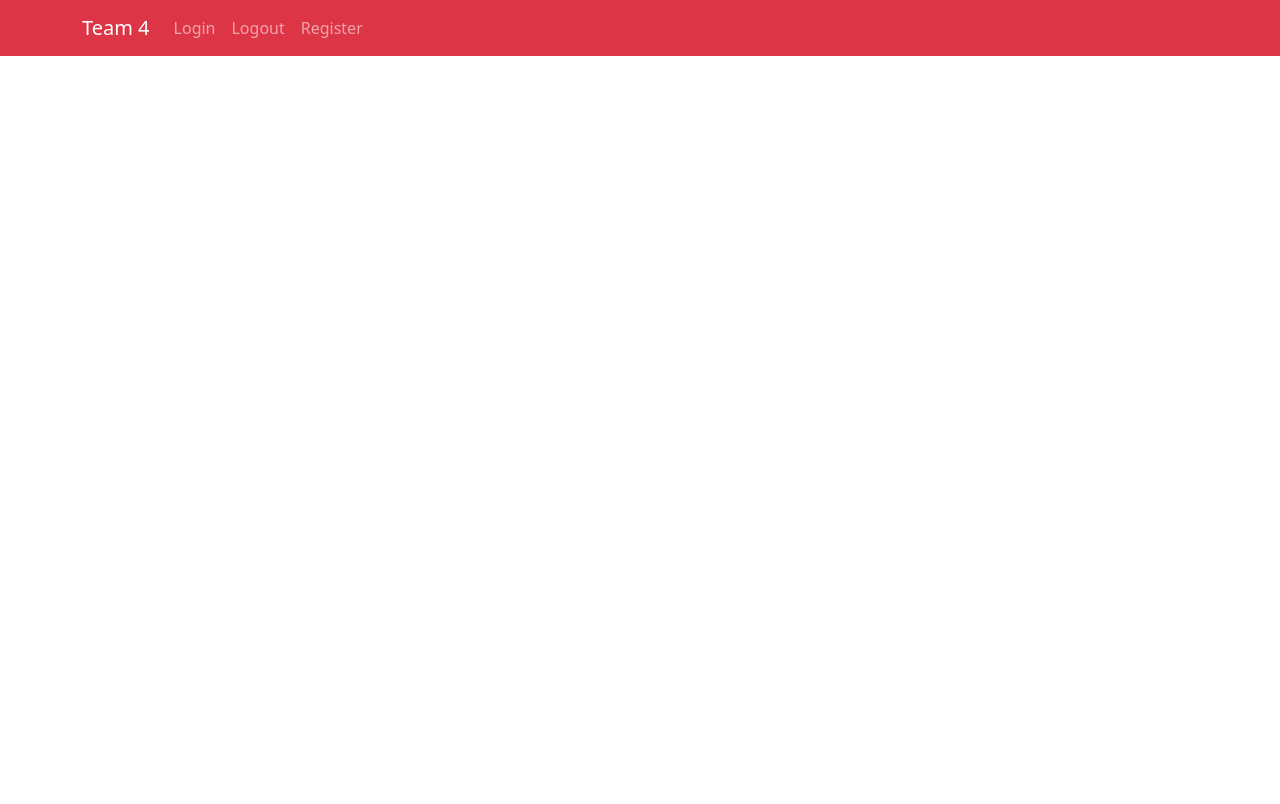
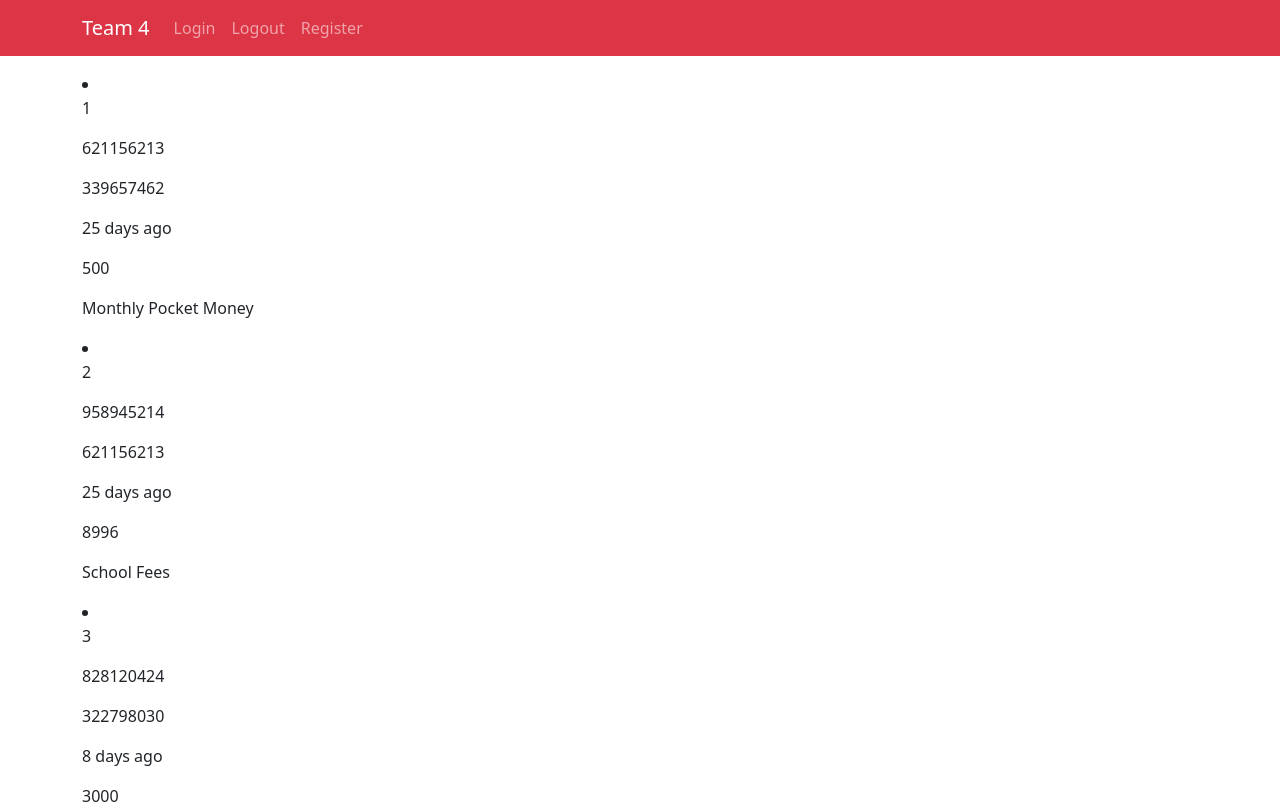
Before and after one commit to findtravishere/tt1_4, a React (Create React App) app in the folder frontend/: page / in a window 1280 px wide. Shown: the top 804 px of the page. Built offline with nearby package versions, Linux system fonts and the light colour scheme.

Commit message:
feat: transactions table skeleton

```diff
--- a/frontend/package.json
+++ b/frontend/package.json
@@ -7,6 +7,7 @@
     "@testing-library/react": "^13.4.0",
     "@testing-library/user-event": "^13.5.0",
     "bootstrap": "^5.2.3",
+    "date-fns": "^2.29.3",
     "react": "^18.2.0",
     "react-bootstrap": "^2.6.0",
     "react-dom": "^18.2.0",
--- a/frontend/src/components/home.js
+++ b/frontend/src/components/home.js
@@ -1,5 +1,71 @@
+import { React, useState, useEffect } from "react";
+import formatDistanceToNow from "date-fns/formatDistanceToNow";
+
 const Home = () => {
-  return <></>;
+	const dummyData = [
+		{
+			TransactionID: 1,
+			AccountID: 621156213,
+			ReceivingAccountID: 339657462,
+			Date: "2022-11-08T04:00:00.000Z",
+			TransactionAmount: 500.0,
+			Comment: "Monthly Pocket Money",
+		},
+		{
+			TransactionID: 2,
+			AccountID: 958945214,
+			ReceivingAccountID: 621156213,
+			Date: "2022-11-08T04:00:00.000Z",
+			TransactionAmount: 8996.0,
+			Comment: "School Fees",
+		},
+		{
+			TransactionID: 3,
+			AccountID: 828120424,
+			ReceivingAccountID: 322798030,
+			Date: "2022-11-25T04:00:00.000Z",
+			TransactionAmount: 3000.0,
+			Comment: "Driving Centre Top-up",
+		},
+		{
+			TransactionID: 4,
+			AccountID: 353677039,
+			ReceivingAccountID: 785703027,
+			Date: "2022-11-17T06:21:00.000Z",
+			TransactionAmount: 255.0,
+			Comment: "Tuition Fee Payment",
+		},
+		{
+			TransactionID: 5,
+			AccountID: 259555772,
+			ReceivingAccountID: 828120424,
+			Date: "2022-11-08T04:00:00.000Z",
+			TransactionAmount: 32.0,
+			Comment: "Books Payment",
+		},
+	];
+
+	const [transactions, setTransactions] = useState(dummyData);
+
+	return (
+		<div>
+			{transactions.map((item) => (
+				// <WorkoutDetails
+				// 	updatePostState={updatePostState}
+				// 	workout={workout}
+				// 	key={workout._id}
+				// />
+				<li key={item.TransactionID}>
+					<p>{item.TransactionID}</p>
+					<p>{item.AccountID}</p>
+					<p>{item.ReceivingAccountID}</p>
+					<p>{formatDistanceToNow(new Date(item.Date), { addSuffix: true })}</p>
+					<p>{item.TransactionAmount}</p>
+					<p>{item.Comment}</p>
+				</li>
+			))}
+		</div>
+	);
 };
 
 export default Home;
```
Also changed, not shown: 1 other file (tests, documents, lock files or other folders).
